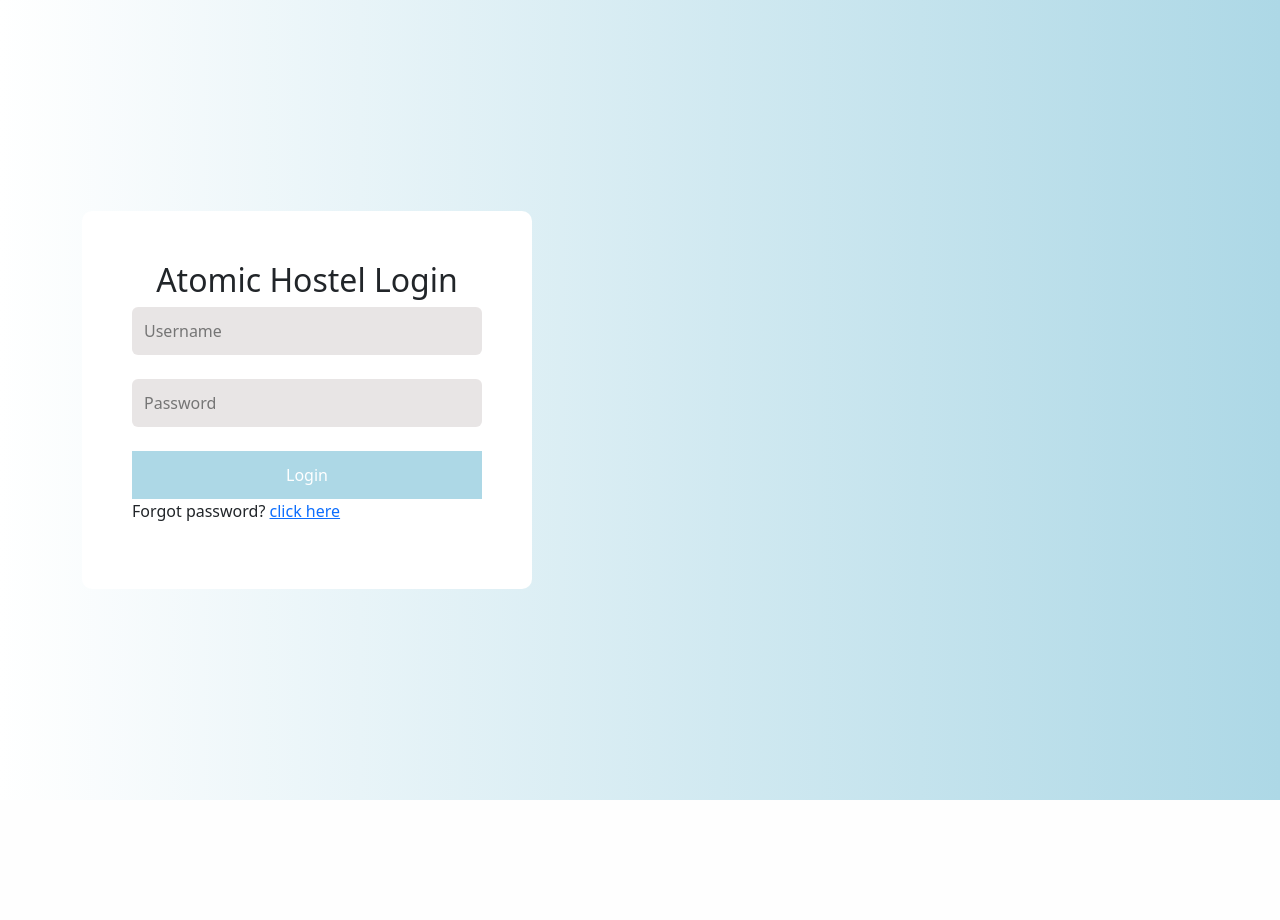
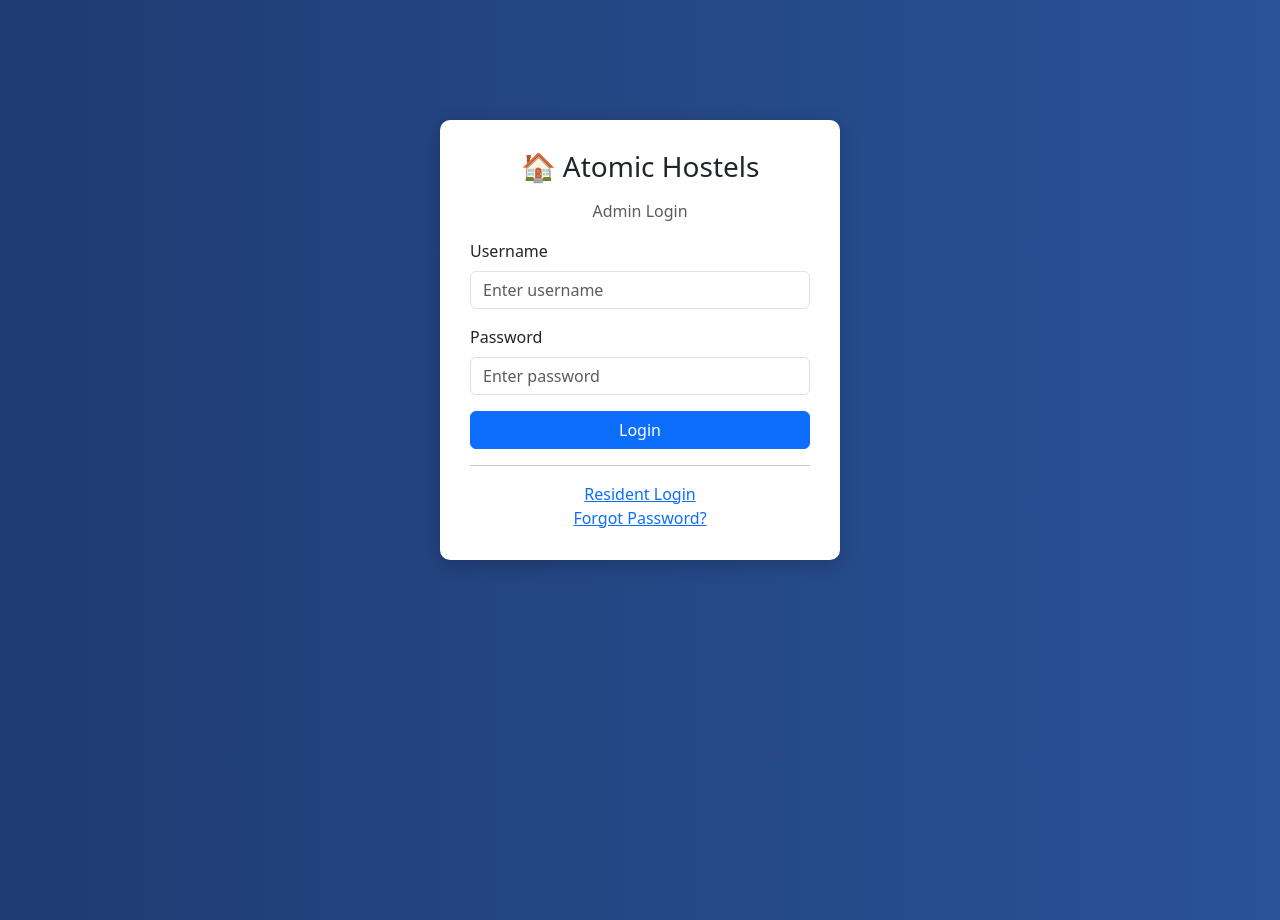
Before and after one commit to DevOwen254/atomic_hostels, a Flask app: page / in a window 1280 px wide. Before the commit the page ends 800 px from the top, so only its background shows below. Run offline with Flask 3, Linux system fonts and the light colour scheme.

Commit message:
Update login.html

```diff
--- a/templates/login.html
+++ b/templates/login.html
@@ -1,25 +1,78 @@
 <!DOCTYPE html>
-<html>
+<html lang="en">
 <head>
-    <title>Login</title>
-    <link rel="stylesheet" href="/static/css/styles.css">
+    <meta charset="UTF-8">
+    <title>Atomic Hostels - Login</title>
+
+    <!-- Bootstrap -->
     <link href="https://cdn.jsdelivr.net/npm/bootstrap@5.3.0/dist/css/bootstrap.min.css" rel="stylesheet">
+
+    <style>
+        body {
+            background: linear-gradient(to right, #1e3c72, #2a5298);
+            height: 100vh;
+        }
+
+        .login-card {
+            max-width: 400px;
+            margin: auto;
+            margin-top: 120px;
+            padding: 30px;
+            border-radius: 10px;
+            background: white;
+            box-shadow: 0 5px 20px rgba(0,0,0,0.2);
+        }
+
+        .title {
+            text-align: center;
+            margin-bottom: 15px;
+        }
+
+        .btn-primary {
+            width: 100%;
+        }
+    </style>
 </head>
 <body>
 
-    <div class="container">
-        <div class="form_container" id="login_form">
-            <form method="POST" action="/login">
-                <h2>Atomic Hostel Login</h2>
-                <input type="text" name="username" placeholder="Username" required><br><br>
-                <input type="password" name="password" placeholder="Password" required><br><br>
-                <button type="submit" name="login">Login</button>
-                <p>Forgot password? <a href="">click here</a></p>
-            </form>
+<div class="login-card">
 
+    <h3 class="title">🏠 Atomic Hostels</h3>
+    <p class="text-center text-muted">Admin Login</p>
+
+    <!-- Flash Messages -->
+    {% with messages = get_flashed_messages() %}
+        {% if messages %}
+            <div class="alert alert-danger">
+                {{ messages[0] }}
+            </div>
+        {% endif %}
+    {% endwith %}
+
+    <form method="POST" action="/login">
+
+        <div class="mb-3">
+            <label class="form-label">Username</label>
+            <input type="text" name="username" class="form-control" placeholder="Enter username" required>
         </div>
+
+        <div class="mb-3">
+            <label class="form-label">Password</label>
+            <input type="password" name="password" class="form-control" placeholder="Enter password" required>
+        </div>
+
+        <button type="submit" class="btn btn-primary">Login</button>
+
+    </form>
+
+    <hr>
+
+    <div class="text-center">
+        <a href="/resident_login">Resident Login</a><br>
+        <a href="/reset_password">Forgot Password?</a>
     </div>
 
+</div>
 
 </body>
 </html>
```
